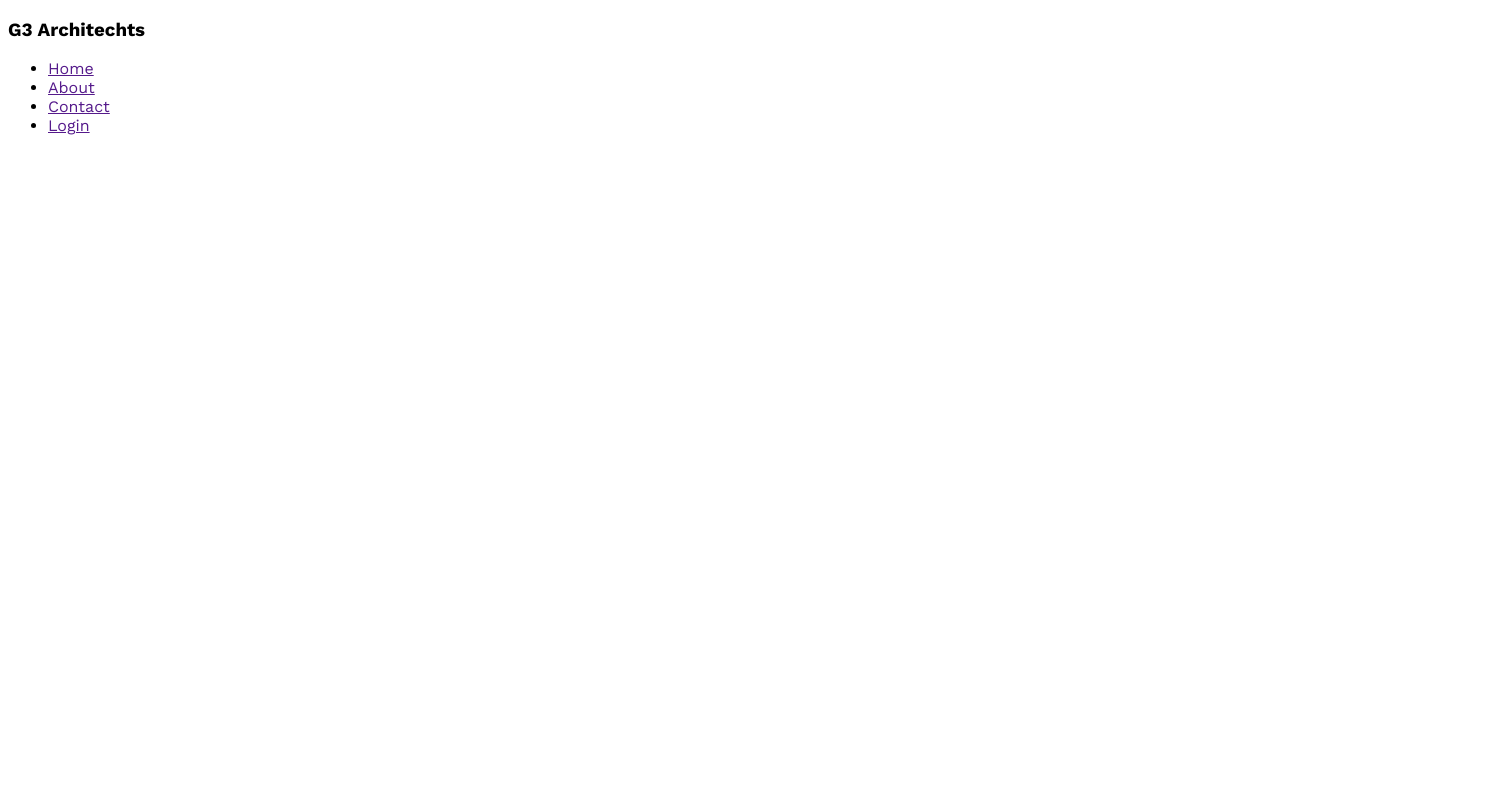
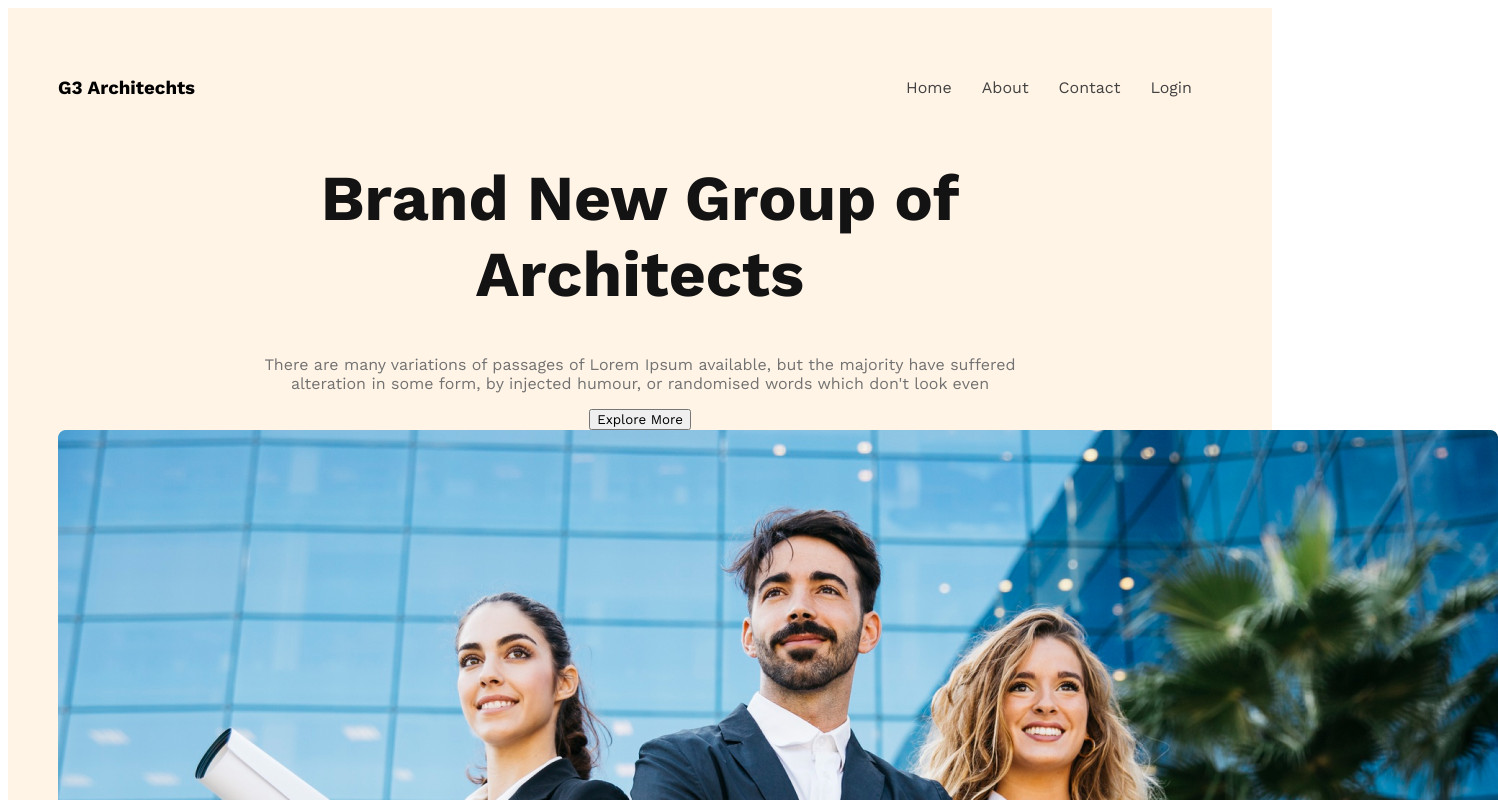
Before and after one commit to Khurshedspi/g3-architects-2023, a plain HTML site: page index.html in a window 1280 px wide. Shown: the top 800 px of the page, 1498 px wide, since content can reach past the window. Drawn offline with nearby package versions, Linux system fonts and the light colour scheme.

Commit message:
banner content added

```diff
--- a/index.html
+++ b/index.html
@@ -20,6 +20,19 @@
                 <li><a href="">Login</a></li>
             </ul>
         </nav>
+        <div class="banner">
+            <div class="banner-content">
+                <h1 class="banner-title">
+                    Brand New
+                     Group of Architects
+                </h1>
+                <p class="banner-description">
+                    There are many variations of passages of Lorem Ipsum available, but the majority have suffered alteration in some form, by injected humour, or randomised words which don't look even
+                </p>
+                <button class="btn-primary">Explore More</button>
+            </div>
+            <img src="images/banner.png" alt="">
+        </div>
     </header>
     <main>
 
--- a/style.css
+++ b/style.css
@@ -1,7 +1,61 @@
 /* -----------------work sans style from google */
-
+/* -----------===========shared styles-----------------____________========= */
 *{
     font-family: 'Open Sans', sans-serif;
 font-family: 'Poppins', sans-serif;
 font-family: 'Work Sans', sans-serif;
 }
+
+.btn-primary{
+
+}
+
+
+/* ------------header styles--------------- */
+
+header{
+    background: rgba(255, 144, 14, 0.10);
+    padding: 50px;
+}
+nav{
+    display: flex;
+    justify-content: space-between;
+    align-items: center;
+}
+
+.nav-title{
+    font-size: 2.8rem;
+    font-weight: 700px;
+    color: #131313;
+
+}
+
+nav > ul {
+    display: flex;
+}
+nav li{
+    list-style: none;
+    margin-right: 30px;
+    font-weight: 500px;
+    font-size: 1rem;
+}
+nav li a{
+    text-decoration: none;
+    color: #424242;
+}
+
+/* banner styles */
+
+.banner-content{
+    max-width: 800px;
+    text-align: center;
+    margin: 0 auto;
+}
+.banner-title{
+    font-size: 4rem;
+    font-weight: 700px;
+    color: #131313;
+}
+.banner-description{
+    color: #727272;
+}
```
